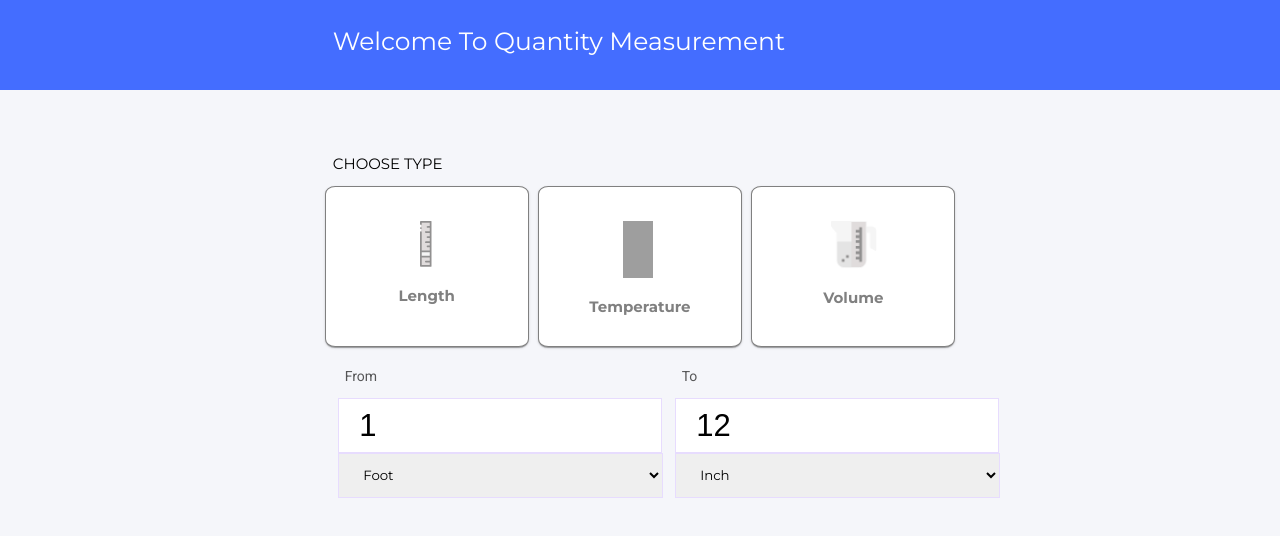
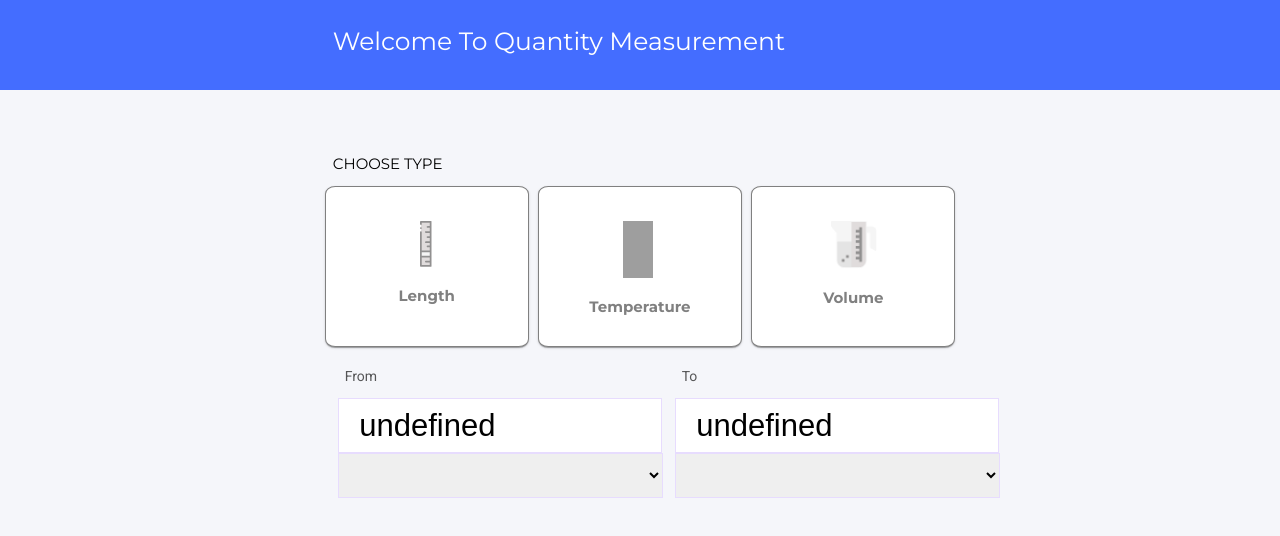
Before and after one commit to gajanan15/Quantity-Measurement-Angular, an Angular app: page / in a window 1280 px wide. Shown: the top 536 px of the page. Built offline with nearby package versions, Linux system fonts and the light colour scheme; grey boxes are pictures that could not be loaded.

Commit message:
[Gajanan]Add : Code To Change Subunit Based On Main Unit

```diff
--- a/src/app/component/conversions/conversions.component.html
+++ b/src/app/component/conversions/conversions.component.html
@@ -5,24 +5,20 @@
 >
   <div fxLayout="column" class="from-text">
     <p class="from">From</p>
-    <input type="text" value="1" class="input-value" />
+    <input type="text" [value]="inputOne" class="input-value" />
     <select matNativeControl required class="selected-field">
-      <option value="foot">Foot</option>
-      <option value="kilometer">kilometer</option>
-      <option value="meter">Metre</option>
-      <option value="Milimeter">Milimeter</option>
-      <option value="inch">Inch</option>
+      <option *ngFor="let subUnit of subUnit">
+        {{ subUnit }}
+      </option>
     </select>
   </div>
   <div fxLayout="column" class="to-text">
     <p class="from">To</p>
-    <input type="text" value="12" class="input-value" />
+    <input type="text" [value]="inputTwo" class="input-value" />
     <select matNativeControl required class="selected-field">
-      <option value="inch">Inch</option>
-      <option value="kilometer">kilometer</option>
-      <option value="meter">Metre</option>
-      <option value="Milimeter">Milimeter</option>
-      <option value="foot">Foot</option>
+      <option *ngFor="let subUnit of subUnit" [selected]="i == 1">
+        {{ subUnit }}
+      </option>
     </select>
   </div>
 </div>
--- a/src/app/component/conversions/conversions.component.ts
+++ b/src/app/component/conversions/conversions.component.ts
@@ -1,4 +1,4 @@
-import { Component, OnInit } from '@angular/core';
+import { Component, OnInit, Input } from '@angular/core';
 
 @Component({
   selector: 'app-conversions',
@@ -8,5 +8,7 @@ import { Component, OnInit } from '@angular/core';
 export class ConversionsComponent implements OnInit {
   constructor() {}
 
+  @Input() subUnit: any[];
+
   ngOnInit(): void {}
 }
--- a/src/app/component/header/header.component.html
+++ b/src/app/component/header/header.component.html
@@ -1,4 +1,3 @@
-<!-- <p>header works!</p> -->
 <div class="header-main">
   <p>Welcome To Quantity Measurement</p>
 </div>
--- a/src/app/component/home/home.component.html
+++ b/src/app/component/home/home.component.html
@@ -1,6 +1,6 @@
 <div class="main-page">
   <app-header></app-header>
   <app-unit-type></app-unit-type>
-  <app-conversions></app-conversions>
+  <!-- <app-conversions></app-conversions> -->
 </div>
 <router-outlet></router-outlet>
--- a/src/app/component/unit-type/unit-type.component.html
+++ b/src/app/component/unit-type/unit-type.component.html
@@ -2,17 +2,24 @@
   <div class="sub-div">
     <p class="type-name">CHOOSE TYPE</p>
   </div>
-  <div class="units-div" fxLayout="row" fxLayoutAlign="center">
-    <div class="card-div" fxLayout="row" fxLayoutAlign="space-around none">
+  <div class="units-div" fxLayout="row" fxLayoutAlign="center center">
+    <div
+      class="card-div"
+      fxFlex="50"
+      fxFlex.md="70"
+      fxFlex.sm="80"
+      fxLayout="row"
+      fxLayoutAlign="space-around none"
+    >
       <mat-card
         [(ngClass)]="length"
         (mouseover)="changeLength = true"
         (mouseout)="onOut()"
         (click)="clickLength()"
         ><img
-        id="length"
+          id="length"
           [src]="
-            changeLength == true
+            changeLength
               ? '../../../assets/images/length-color.png'
               : '../../../assets/images/length-no-color.png'
           "
@@ -29,9 +36,9 @@
         (mouseout)="onTempOut()"
         (click)="clickTemperature()"
         ><img
-        id="temperature"
+          id="temperature"
           [src]="
-            changeTemperature == true
+            changeTemperature
               ? '../../../assets/images/temperature.png'
               : '../../../assets/images/temperature-no-color.png'
           "
@@ -49,7 +56,7 @@
         ><img
           id="Volume"
           [src]="
-            changeVolume == true
+            changeVolume
               ? '../../../assets/images/volume-color.png'
               : '../../../assets/images/volume-no-color.png'
           "
@@ -62,3 +69,4 @@
     </div>
   </div>
 </div>
+<app-conversions [subUnit]="subUnit"></app-conversions>
--- a/src/app/component/unit-type/unit-type.component.scss
+++ b/src/app/component/unit-type/unit-type.component.scss
@@ -15,14 +15,8 @@ $volumeBgColor: #e8ddff;
   font-family: Montserrat, Medium;
 }
 
-.example-card {
-  margin-left: 37%;
-  width: 173px;
-  height: 5%;
-}
-
 .card-div {
-  width: 50%;
+  // width: 50%;
 }
 
 #length {
@@ -53,9 +47,10 @@ $volumeBgColor: #e8ddff;
 .card {
   width: 170px;
   height: 127px;
-  color: gray;
+  color: #808080;
   border-radius: 5%;
   border: 1px solid grey;
+  // margin: 15px;
 }
 
 .card-length:hover {
@@ -119,9 +114,25 @@ $volumeBgColor: #e8ddff;
 }
 mat-card-content p {
   font-size: 22px;
-  // text-align: center;
   margin-top: 8%;
   display: flex;
   justify-content: center;
   font: normal normal bold 15px/19px Montserrat;
 }
+
+@media screen and (max-width: 960px) {
+  .card {
+    width: 125px;
+    height: 120px;
+  }
+
+  .card-hold-volume {
+    width: 125px;
+    height: 120px;
+  }
+
+  .sub-div {
+    margin-left: 14%;
+    margin-top: 5%;
+  }
+}
--- a/src/app/component/unit-type/unit-type.component.ts
+++ b/src/app/component/unit-type/unit-type.component.ts
@@ -15,11 +15,9 @@ export class UnitTypeComponent implements OnInit {
   onTemperature: boolean = false;
   volume: string = 'card card-volume';
   onVolume: boolean = false;
-  constructor() {
-    // this.changeLength = true;
-    // this.changeTemperature = false;
-    // this.changeVolume=false;
-  }
+  subUnit = [];
+
+  constructor() {}
 
   clickVolume() {
     this.changeVolume = true;
@@ -31,10 +29,11 @@ export class UnitTypeComponent implements OnInit {
     this.changeTemperature = false;
     this.onLength = false;
     this.onTemperature = false;
+    this.subUnit = ['Liter', 'MiliLiter', 'Gallons'];
   }
 
   onOutVolume() {
-    if (this.onVolume == true) {
+    if (this.onVolume === true) {
       this.changeVolume = true;
     } else {
       this.changeVolume = false;
@@ -51,10 +50,11 @@ export class UnitTypeComponent implements OnInit {
     this.changeVolume = false;
     this.onLength = false;
     this.onVolume = false;
+    this.subUnit = ['celcius', 'fahrenheit'];
   }
 
   onTempOut() {
-    if (this.onTemperature == true) {
+    if (this.onTemperature === true) {
       this.changeTemperature = true;
     } else {
       this.changeTemperature = false;
@@ -71,10 +71,11 @@ export class UnitTypeComponent implements OnInit {
     this.changeVolume = false;
     this.onTemperature = false;
     this.onVolume = false;
+    this.subUnit = ['foot', 'inch', 'Meter', 'CentiMeter'];
   }
 
   onOut() {
-    if (this.onLength == true) {
+    if (this.onLength === true) {
       this.changeLength = true;
     } else {
       this.changeLength = false;
```
